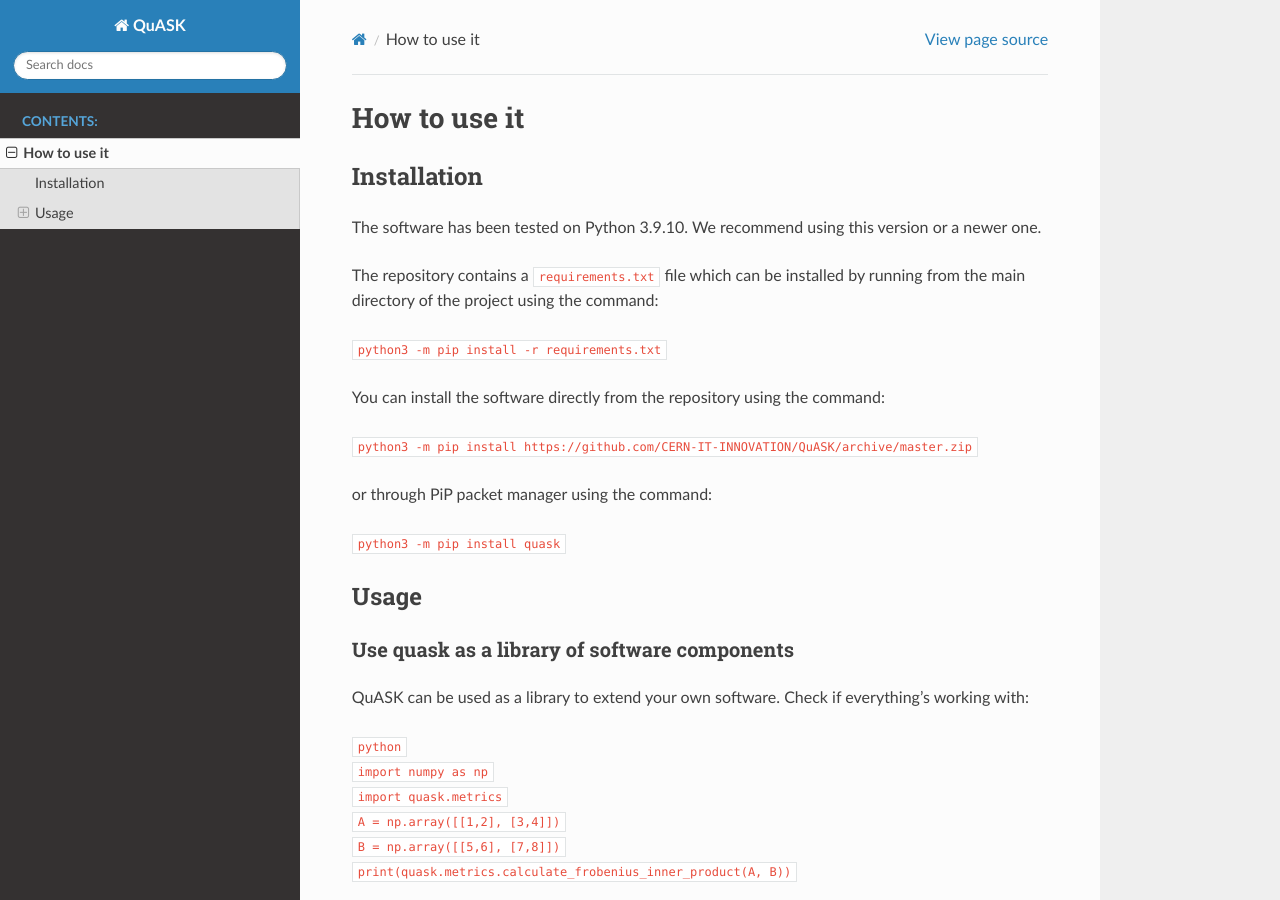
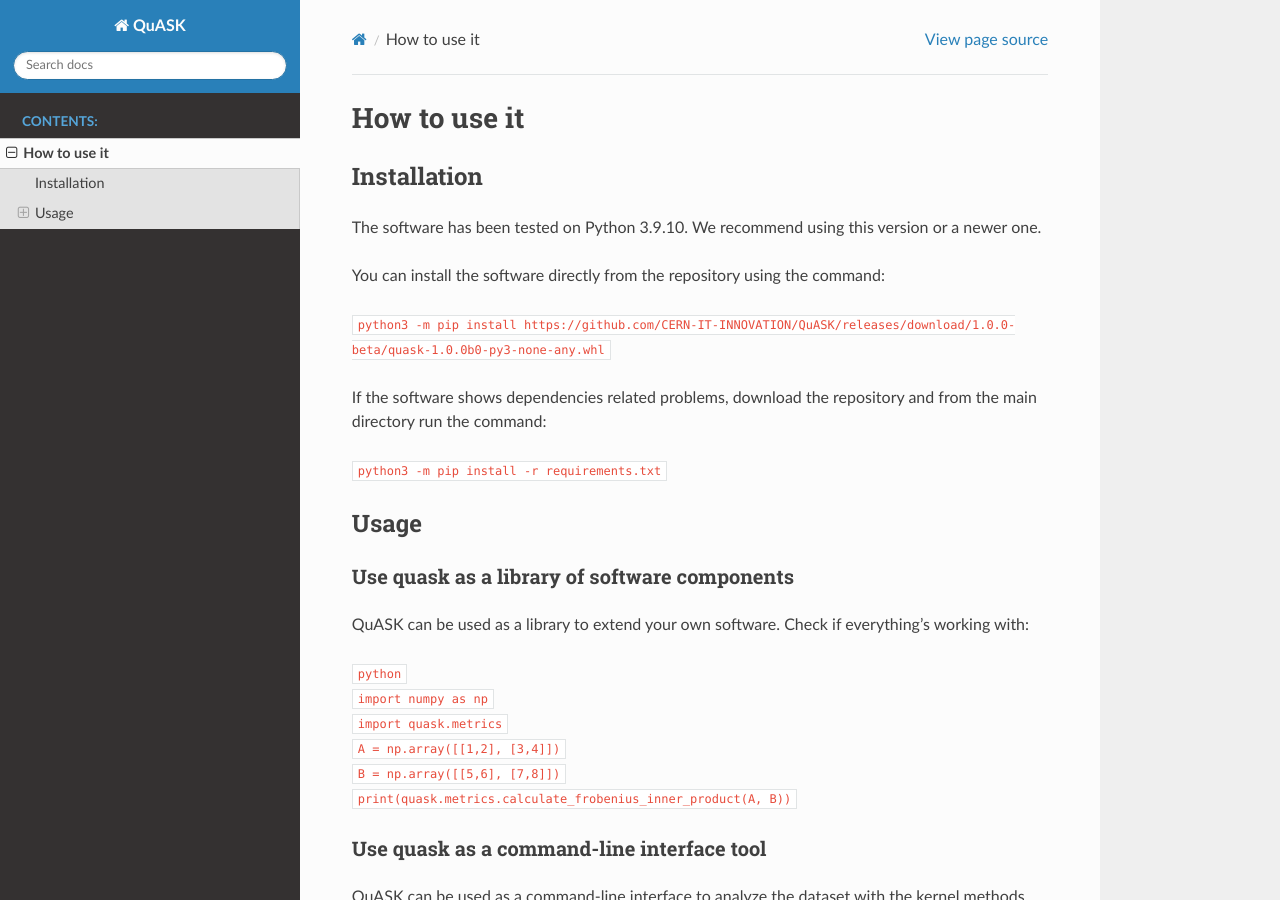
Before and after one commit to CERN-IT-INNOVATION/QuASK, a Sphinx documentation site: the page built from docs/source/how_to_use.rst, in a window 1280 px wide and 900 px high. Built offline with Sphinx 7.4.7 and the Read the Docs theme 2.0.0, drawn with Linux system fonts in a browser that asks for light colours.

Commit message:
Update how_to_use.rst

```diff
--- a/docs/source/how_to_use.rst
+++ b/docs/source/how_to_use.rst
@@ -7,18 +7,13 @@
 
 The software has been tested on Python 3.9.10. We recommend using this version or a newer one.
 
-The repository contains a ``requirements.txt`` file which can be installed
-by running from the main directory of the project using the command:
+You can install the software directly from the repository using the command:
+
+``python3 -m pip install https://github.com/CERN-IT-INNOVATION/QuASK/releases/download/1.0.0-beta/quask-1.0.0b0-py3-none-any.whl``
+
+If the software shows dependencies related problems, download the repository and from the main directory run the command:
 
 ``python3 -m pip install -r requirements.txt``
-
-You can install the software directly from the repository using the command:
-
-``python3 -m pip install https://github.com/CERN-IT-INNOVATION/QuASK/archive/master.zip``
-
-or through PiP packet manager using the command:
-
-``python3 -m pip install quask``
 
 Usage
 ==============
```
